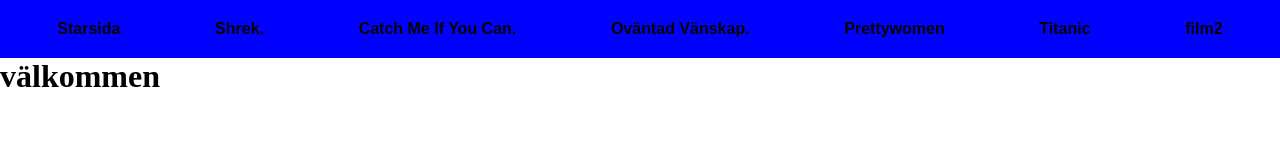
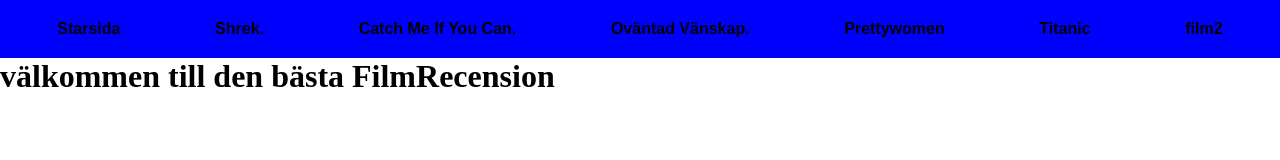
Before and after one commit to SANDQVISTT/FilmRecensionSite, a plain HTML site: page index.html in a window 1280 px wide. Drawn offline with Linux system fonts and the light colour scheme.

Commit message:
Update index.html

```diff
--- a/index.html
+++ b/index.html
@@ -5,7 +5,7 @@
     <meta charset="UTF-8">
     <meta name="viewport" content="width=device-width, initial-scale=1.0">
     <meta http-equiv="X-UA-Compatible" content="ie=edge">
-    <title>Film</title>
+    <title>FilmRecension</title>
     <link rel="stylesheet" href="css/style.css">
 </head>
 
@@ -20,7 +20,8 @@
         <a href="html/titanic.html">Titanic</a>
         <a href="html/film1.html">film2</a>
     </nav>
-    <h1>välkommen</h1>
+    <h1>välkommen till den bästa FilmRecension</h1>
+
 
 </body>
 
```
